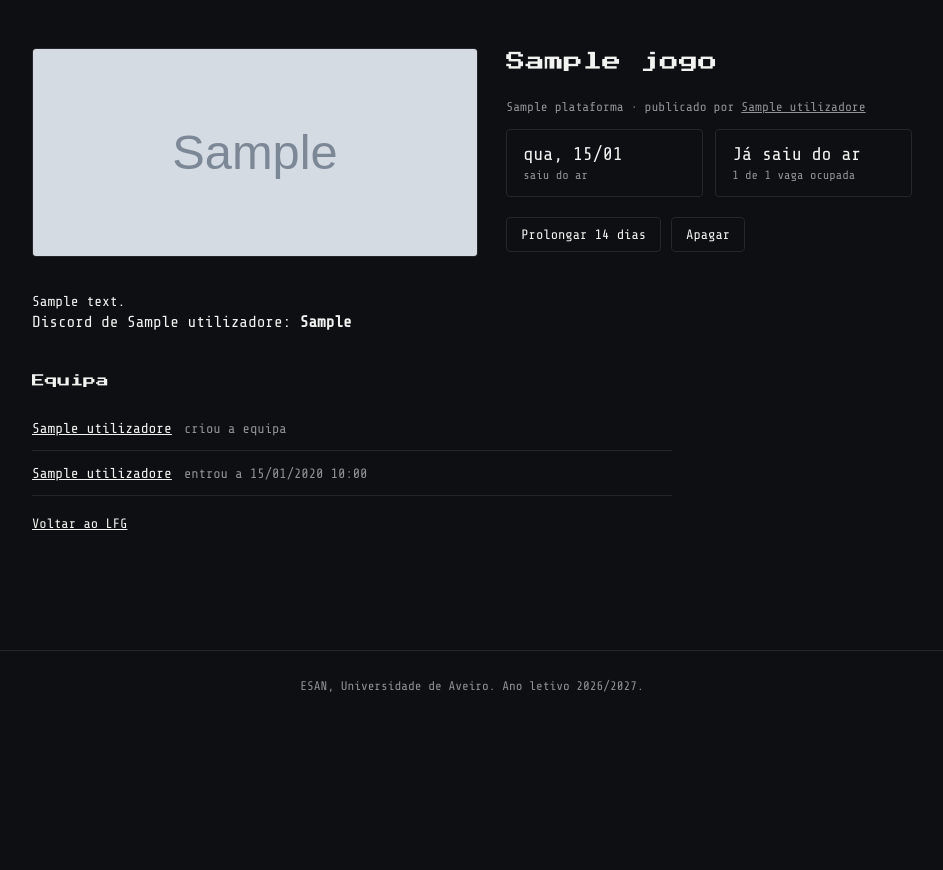
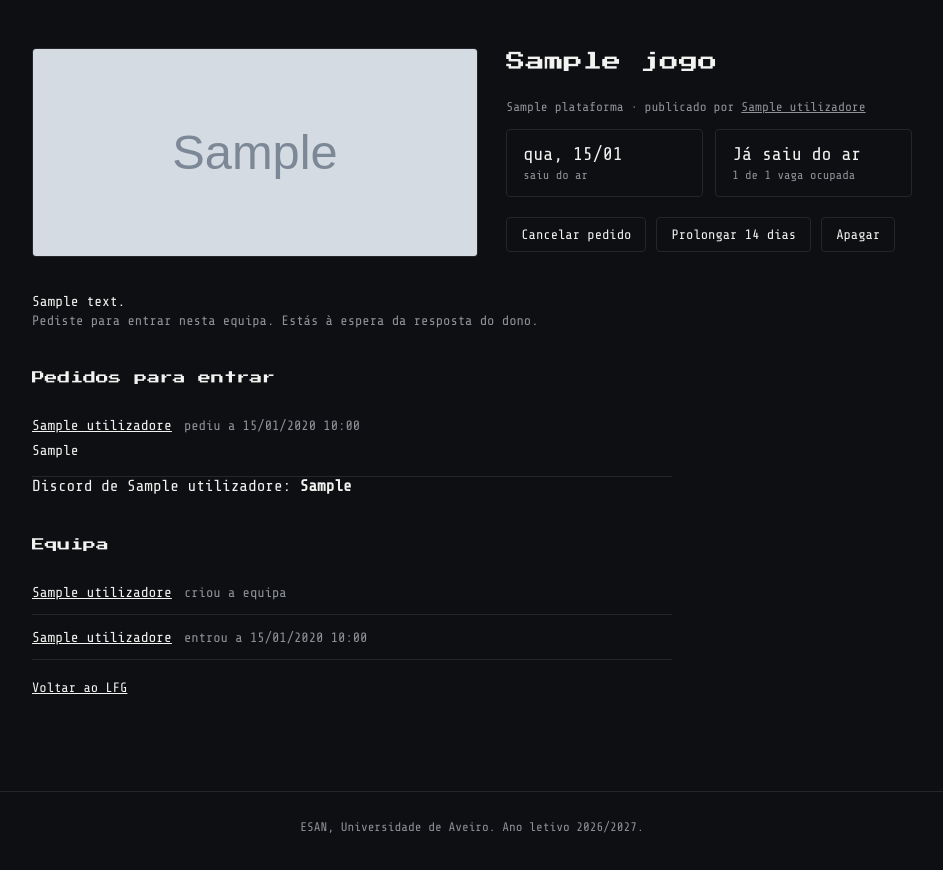
Before and after one commit to Ruben-Arroz/Im-Gamer, a PHP site: page /projeto/lfg_ver.php?id=1 in a window 1280 px wide. Shown: the part 71-941 px from the top of the page, without its empty margins (168-1111 px from the left). Before the commit the page ends 763 px from the top, so only its background shows below. Run offline with PHP 8.4, Linux system fonts and the light colour scheme; the visitor is signed in with stand-in values (Sample User, id 1); tables that the repository leaves empty hold one stand-in row (values such as "Sample post"); grey boxes marked "Sample" are stand-in pictures.

Commit message:
pagina de jogadorespedidos para entrar nas equipas com filtros

```diff
--- a/projeto/assets/css/site.css
+++ b/projeto/assets/css/site.css
@@ -1364,6 +1364,7 @@ a.barra-nome:hover {
 }
 
 .jogo-acoes button,
+.botao-cheio,
 .botao-contorno {
     background: var(--text);
     color: var(--bg);
@@ -1376,8 +1377,14 @@ a.barra-nome:hover {
     text-decoration: none;
 }
 
-.jogo-acoes button:hover {
+.jogo-acoes button:hover,
+.botao-cheio:hover {
     background: var(--hover);
+}
+
+/* o pedido para entrar numa equipa tem o botão por baixo da mensagem */
+.pedido-lfg .botao-cheio {
+    margin-top: 10px;
 }
 
 .jogo-acoes .botao-contorno,
--- a/projeto/classes/Lfg.php
+++ b/projeto/classes/Lfg.php
@@ -165,11 +165,11 @@ class Lfg
         return (int) $stmt->fetchColumn();
     }
 
-    public static function criar(int $utilizadorId, int $jogoId, ?int $plataformaId, string $descricao, int $vagas, string $dataFim, ?string $discord): int
+    public static function criar(int $utilizadorId, int $jogoId, ?int $plataformaId, string $descricao, int $vagas, string $dataFim, ?string $discord, bool $aprovar): int
     {
         $pdo = Database::ligar();
-        $stmt = $pdo->prepare('INSERT INTO LFG_Posts (utilizador_id, jogo_id, plataforma_id, descricao, discord, vagas, data_fim)
-            VALUES (:utilizador, :jogo, :plataforma, :descricao, :discord, :vagas, :data_fim)');
+        $stmt = $pdo->prepare('INSERT INTO LFG_Posts (utilizador_id, jogo_id, plataforma_id, descricao, discord, vagas, aprovar, data_fim)
+            VALUES (:utilizador, :jogo, :plataforma, :descricao, :discord, :vagas, :aprovar, :data_fim)');
         $stmt->execute([
             'utilizador' => $utilizadorId,
             'jogo' => $jogoId,
@@ -177,6 +177,7 @@ class Lfg
             'descricao' => $descricao,
             'discord' => $discord,
             'vagas' => $vagas,
+            'aprovar' => $aprovar ? 1 : 0,
             'data_fim' => $dataFim,
         ]);
 
@@ -205,7 +206,26 @@ class Lfg
         return $livres == 1 ? 'Falta 1 jogador' : 'Faltam ' . $livres . ' jogadores';
     }
 
+    // entrar logo na equipa, só nos anúncios sem aprovação
     public static function entrar(int $postId, int $utilizadorId, string $nome): array
+    {
+        $anuncio = self::buscar($postId);
+        if ($anuncio && $anuncio['aprovar']) {
+            return ['sucesso' => false, 'erro' => 'Neste anúncio o dono aprova quem entra, faz um pedido.'];
+        }
+
+        $erro = self::juntar($postId, $utilizadorId);
+        if ($erro) {
+            return ['sucesso' => false, 'erro' => $erro];
+        }
+
+        Notificacoes::criar($anuncio['utilizador_id'], 'lfg', $nome . ' entrou na tua equipa de ' . $anuncio['jogo'] . '.');
+
+        return ['sucesso' => true];
+    }
+
+    // mete a pessoa na equipa, devolve o erro ou null se correu bem
+    private static function juntar(int $postId, int $utilizadorId): ?string
     {
         $pdo = Database::ligar();
         $pdo->beginTransaction();
@@ -235,22 +255,151 @@ class Lfg
 
             if ($erro) {
                 $pdo->rollBack();
-                return ['sucesso' => false, 'erro' => $erro];
+                return $erro;
             }
 
             $stmt = $pdo->prepare('INSERT INTO LFG_Participantes (post_id, utilizador_id) VALUES (:post, :utilizador)');
+            $stmt->execute(['post' => $postId, 'utilizador' => $utilizadorId]);
+
+            // se tinha um pedido à espera já não precisa dele
+            $stmt = $pdo->prepare('DELETE FROM LFG_Pedidos WHERE post_id = :post AND utilizador_id = :utilizador');
             $stmt->execute(['post' => $postId, 'utilizador' => $utilizadorId]);
 
             $pdo->commit();
         } catch (PDOException $erro) {
             $pdo->rollBack();
             error_log($erro->getMessage());
-            return ['sucesso' => false, 'erro' => 'Não foi possível entrar na equipa. Tenta outra vez.'];
+            return 'Não foi possível entrar na equipa. Tenta outra vez.';
         }
 
-        Notificacoes::criar($anuncio['utilizador_id'], 'lfg', $nome . ' entrou na tua equipa de ' . $anuncio['jogo'] . '.');
+        return null;
+    }
+
+    // pedido para entrar num anúncio em que o dono aprova quem entra
+    public static function pedir(int $postId, int $utilizadorId, string $nome, ?string $mensagem): array
+    {
+        $anuncio = self::buscar($postId);
+        $meuPedido = self::meuPedido($postId, $utilizadorId);
+
+        $erro = null;
+        if (!$anuncio) {
+            $erro = 'Este anúncio já não existe.';
+        } elseif ((int) $anuncio['utilizador_id'] === $utilizadorId) {
+            $erro = 'Não podes pedir para entrar na tua própria equipa.';
+        } elseif ($anuncio['estado'] !== 'aberto' || self::expirado($anuncio)) {
+            $erro = 'Este anúncio já não aceita jogadores.';
+        } elseif (self::participa($postId, $utilizadorId)) {
+            $erro = 'Já estás nesta equipa.';
+        } elseif ($meuPedido === 'pendente') {
+            $erro = 'Já pediste para entrar, espera pela resposta do dono.';
+        } elseif ($meuPedido === 'recusado') {
+            $erro = 'O dono já recusou o teu pedido para esta equipa.';
+        } elseif ($anuncio['participantes'] >= $anuncio['vagas']) {
+            $erro = 'A equipa já está completa.';
+        }
+
+        if ($erro) {
+            return ['sucesso' => false, 'erro' => $erro];
+        }
+
+        // o IGNORE é pq a bd só deixa um pedido por pessoa em cada anúncio
+        $pdo = Database::ligar();
+        $stmt = $pdo->prepare('INSERT IGNORE INTO LFG_Pedidos (post_id, utilizador_id, mensagem) VALUES (:post, :utilizador, :mensagem)');
+        $stmt->execute(['post' => $postId, 'utilizador' => $utilizadorId, 'mensagem' => $mensagem]);
+
+        if ($stmt->rowCount()) {
+            Notificacoes::criar($anuncio['utilizador_id'], 'lfg', $nome . ' pediu para entrar na tua equipa de ' . $anuncio['jogo'] . '.');
+        }
 
         return ['sucesso' => true];
+    }
+
+    // 'pendente', 'recusado' ou null se a pessoa não fez nenhum pedido
+    public static function meuPedido(int $postId, int $utilizadorId): ?string
+    {
+        $pdo = Database::ligar();
+        $stmt = $pdo->prepare('SELECT estado FROM LFG_Pedidos WHERE post_id = :post AND utilizador_id = :utilizador');
+        $stmt->execute(['post' => $postId, 'utilizador' => $utilizadorId]);
+        $estado = $stmt->fetchColumn();
+
+        return $estado === false ? null : $estado;
+    }
+
+    // os pedidos à espera de resposta, para o dono ver
+    public static function pedidos(int $postId): array
+    {
+        $pdo = Database::ligar();
+        $stmt = $pdo->prepare("SELECT pe.id, pe.mensagem, pe.data_criacao, u.nome_utilizador FROM LFG_Pedidos pe
+            JOIN Utilizadores u ON u.id = pe.utilizador_id
+            WHERE pe.post_id = :post AND pe.estado = 'pendente'
+            ORDER BY pe.data_criacao");
+        $stmt->execute(['post' => $postId]);
+
+        return $stmt->fetchAll();
+    }
+
+    public static function cancelarPedido(int $postId, int $utilizadorId): void
+    {
+        $pdo = Database::ligar();
+        $stmt = $pdo->prepare("DELETE FROM LFG_Pedidos WHERE post_id = :post AND utilizador_id = :utilizador AND estado = 'pendente'");
+        $stmt->execute(['post' => $postId, 'utilizador' => $utilizadorId]);
+    }
+
+    // o dono aceita o pedido, devolve o erro ou null se correu bem
+    public static function aceitarPedido(int $postId, int $donoId, int $pedidoId): ?string
+    {
+        $anuncio = self::buscar($postId);
+        if (!$anuncio || (int) $anuncio['utilizador_id'] !== $donoId) {
+            return null;
+        }
+
+        $pdo = Database::ligar();
+        $stmt = $pdo->prepare("SELECT utilizador_id FROM LFG_Pedidos WHERE id = :id AND post_id = :post AND estado = 'pendente'");
+        $stmt->execute(['id' => $pedidoId, 'post' => $postId]);
+        $candidato = $stmt->fetchColumn();
+        if (!$candidato) {
+            return null;
+        }
+
+        // usa o mesmo código do entrar, assim a última vaga continua protegida
+        $erro = self::juntar($postId, (int) $candidato);
+        if ($erro) {
+            return $erro;
+        }
+
+        Notificacoes::criar((int) $candidato, 'lfg', 'Entraste na equipa de ' . $anuncio['jogo'] . ' de ' . $anuncio['nome_utilizador'] . ', o dono aceitou o teu pedido.');
+
+        return null;
+    }
+
+    public static function recusarPedido(int $postId, int $donoId, int $pedidoId): void
+    {
+        $anuncio = self::buscar($postId);
+        if (!$anuncio || (int) $anuncio['utilizador_id'] !== $donoId) {
+            return;
+        }
+
+        $pdo = Database::ligar();
+        $stmt = $pdo->prepare("SELECT utilizador_id FROM LFG_Pedidos WHERE id = :id AND post_id = :post AND estado = 'pendente'");
+        $stmt->execute(['id' => $pedidoId, 'post' => $postId]);
+        $candidato = $stmt->fetchColumn();
+        if (!$candidato) {
+            return;
+        }
+
+        // fica guardado como recusado para a pessoa não poder pedir outra vez
+        $stmt = $pdo->prepare("UPDATE LFG_Pedidos SET estado = 'recusado' WHERE id = :id");
+        $stmt->execute(['id' => $pedidoId]);
+
+        Notificacoes::criar((int) $candidato, 'lfg', 'O teu pedido para a equipa de ' . $anuncio['jogo'] . ' de ' . $anuncio['nome_utilizador'] . ' foi recusado.');
+    }
+
+    // o dono liga ou desliga a aprovação de quem entra
+    public static function mudarAprovacao(int $postId, int $donoId, bool $aprovar): void
+    {
+        $pdo = Database::ligar();
+        $stmt = $pdo->prepare('UPDATE LFG_Posts SET aprovar = :aprovar WHERE id = :id AND utilizador_id = :dono');
+        $stmt->execute(['aprovar' => $aprovar ? 1 : 0, 'id' => $postId, 'dono' => $donoId]);
     }
 
     public static function sair(int $postId, int $utilizadorId, string $nome): void
--- a/projeto/includes/header.php
+++ b/projeto/includes/header.php
@@ -23,7 +23,7 @@ if (Auth::autenticado()) {
 <link rel="preconnect" href="https://fonts.gstatic.com" crossorigin>
 <link href="https://fonts.googleapis.com/css2?family=Press+Start+2P&family=Share+Tech+Mono&display=swap" rel="stylesheet">
 <link rel="stylesheet" href="<?= BASE_URL ?>/common/style.css?v=2">
-<link rel="stylesheet" href="<?= BASE_URL ?>/projeto/assets/css/site.css?v=38">
+<link rel="stylesheet" href="<?= BASE_URL ?>/projeto/assets/css/site.css?v=39">
 </head>
 <body>
 
--- a/projeto/jogadores.php
+++ b/projeto/jogadores.php
@@ -130,7 +130,7 @@ require_once __DIR__ . '/includes/header.php';
                     <p class="texto-dim">
                         <?= $jogador['plataforma'] ? 'Prefere ' . htmlspecialchars($jogador['plataforma']) : 'Sem plataforma preferida' ?>
                         <?php if ($jogador['servicos']): ?>
-                            · <?= Jogadores::nomesContas($jogador['servicos']) ?>
+                            · <?= htmlspecialchars(Jogadores::nomesContas($jogador['servicos'])) ?>
                         <?php endif; ?>
                     </p>
                 </div>
--- a/projeto/lfg_ver.php
+++ b/projeto/lfg_ver.php
@@ -21,6 +21,24 @@ if ($anuncio && $_SERVER['REQUEST_METHOD'] === 'POST') {
         if (!$resultado['sucesso']) {
             $erro = $resultado['erro'];
         }
+    } elseif ($acao === 'pedir') {
+        $mensagem = trim(filter_input(INPUT_POST, 'mensagem', FILTER_UNSAFE_RAW) ?? '');
+        if (mb_strlen($mensagem) > 255) {
+            $erro = 'A mensagem só pode ter até 255 letras.';
+        } else {
+            $resultado = Lfg::pedir($id, $utilizadorId, $_SESSION['nome_utilizador'], $mensagem === '' ? null : $mensagem);
+            if (!$resultado['sucesso']) {
+                $erro = $resultado['erro'];
+            }
+        }
+    } elseif ($acao === 'cancelar_pedido') {
+        Lfg::cancelarPedido($id, $utilizadorId);
+    } elseif ($acao === 'aceitar') {
+        $erro = Lfg::aceitarPedido($id, $utilizadorId, (int) filter_input(INPUT_POST, 'pedido_id', FILTER_VALIDATE_INT));
+    } elseif ($acao === 'recusar') {
+        Lfg::recusarPedido($id, $utilizadorId, (int) filter_input(INPUT_POST, 'pedido_id', FILTER_VALIDATE_INT));
+    } elseif ($acao === 'com_aprovacao' || $acao === 'sem_aprovacao') {
+        Lfg::mudarAprovacao($id, $utilizadorId, $acao === 'com_aprovacao');
     } elseif ($acao === 'sair') {
         Lfg::sair($id, $utilizadorId, $_SESSION['nome_utilizador']);
     } elseif ($acao === 'fechar') {
@@ -50,7 +68,9 @@ if ($anuncio) {
     $participo = Lfg::participa($id, $utilizadorId);
     $estado = Lfg::estado($anuncio);
     $terminado = Lfg::expirado($anuncio);
-    $podeEntrar = !$dono && !$participo && $anuncio['estado'] === 'aberto' && !$terminado && $anuncio['participantes'] < $anuncio['vagas'];
+    $meuPedido = Lfg::meuPedido($id, $utilizadorId);
+    $pedidos = $dono ? Lfg::pedidos($id) : [];
+    $podeEntrar = !$dono && !$participo && !$meuPedido && $anuncio['estado'] === 'aberto' && !$terminado && $anuncio['participantes'] < $anuncio['vagas'];
 }
 
 $tituloPagina = 'Anúncio de LFG';
@@ -90,10 +110,17 @@ require_once __DIR__ . '/includes/header.php';
                 </div>
 
                 <div class="jogo-acoes">
-                    <?php if ($podeEntrar): ?>
+                    <?php if ($podeEntrar && !$anuncio['aprovar']): ?>
                         <form method="post">
                             <input type="hidden" name="token" value="<?= Auth::token() ?>">
                             <button type="submit" name="acao" value="entrar">Entrar na equipa</button>
+                        </form>
+                    <?php endif; ?>
+
+                    <?php if ($meuPedido === 'pendente'): ?>
+                        <form method="post" onsubmit="return confirm('Cancelar o pedido?');">
+                            <input type="hidden" name="token" value="<?= Auth::token() ?>">
+                            <button type="submit" name="acao" value="cancelar_pedido" class="botao-contorno">Cancelar pedido</button>
                         </form>
                     <?php endif; ?>
 
@@ -114,6 +141,14 @@ require_once __DIR__ . '/includes/header.php';
                             <?php endif; ?>
                         </form>
                         <a class="botao-contorno" href="<?= BASE_URL ?>/projeto/jogadores.php?jogo_id=<?= $anuncio['jogo_id'] ?>">Convidar jogadores</a>
+                        <form method="post">
+                            <input type="hidden" name="token" value="<?= Auth::token() ?>">
+                            <?php if ($anuncio['aprovar']): ?>
+                                <button type="submit" name="acao" value="sem_aprovacao" class="botao-contorno">Deixar entrar sem aprovação</button>
+                            <?php else: ?>
+                                <button type="submit" name="acao" value="com_aprovacao" class="botao-contorno">Aprovar quem entra</button>
+                            <?php endif; ?>
+                        </form>
                     <?php endif; ?>
 
                     <?php if ($dono): ?>
@@ -135,6 +170,45 @@ require_once __DIR__ . '/includes/header.php';
         <?php endif; ?>
 
         <p class="jogo-descricao"><?= nl2br(htmlspecialchars($anuncio['descricao'])) ?></p>
+
+        <?php if ($podeEntrar && $anuncio['aprovar']): ?>
+            <form method="post" class="formulario-avaliacao pedido-lfg">
+                <input type="hidden" name="token" value="<?= Auth::token() ?>">
+                <p class="texto-dim">O dono deste anúncio aprova quem entra na equipa.</p>
+                <label for="mensagem">Mensagem para o dono (opcional)</label>
+                <textarea id="mensagem" name="mensagem" rows="3" maxlength="255" placeholder="Por exemplo: tenho 15k e microfone, jogo à noite"><?= htmlspecialchars($_POST['mensagem'] ?? '') ?></textarea>
+                <button type="submit" name="acao" value="pedir" class="botao-cheio">Pedir para entrar</button>
+            </form>
+        <?php elseif ($meuPedido === 'pendente'): ?>
+            <p class="texto-dim">Pediste para entrar nesta equipa. Estás à espera da resposta do dono.</p>
+        <?php elseif ($meuPedido === 'recusado'): ?>
+            <p class="texto-dim">O dono recusou o teu pedido para esta equipa.</p>
+        <?php endif; ?>
+
+        <?php if ($pedidos): ?>
+            <h2>Pedidos para entrar</h2>
+            <ul class="lista-avaliacoes">
+                <?php foreach ($pedidos as $pedido): ?>
+                    <li>
+                        <a href="<?= BASE_URL ?>/projeto/perfil.php?u=<?= urlencode($pedido['nome_utilizador']) ?>"><?= htmlspecialchars($pedido['nome_utilizador']) ?></a>
+                        <span class="texto-dim">pediu a <?= (new DateTime($pedido['data_criacao']))->format('d/m/Y H:i') ?></span>
+
+                        <?php if (!$terminado): ?>
+                            <form method="post" class="lista-acao">
+                                <input type="hidden" name="token" value="<?= Auth::token() ?>">
+                                <input type="hidden" name="pedido_id" value="<?= $pedido['id'] ?>">
+                                <button type="submit" name="acao" value="aceitar" class="botao-cheio">Aceitar</button>
+                                <button type="submit" name="acao" value="recusar" class="botao-contorno" onclick="return confirm('Recusar este pedido? A pessoa não vai poder pedir outra vez.');">Recusar</button>
+                            </form>
+                        <?php endif; ?>
+
+                        <?php if ($pedido['mensagem']): ?>
+                            <p><?= nl2br(htmlspecialchars($pedido['mensagem'])) ?></p>
+                        <?php endif; ?>
+                    </li>
+                <?php endforeach; ?>
+            </ul>
+        <?php endif; ?>
 
         <!-- o discord só aparece ao dono e a quem já entrou na equipa -->
         <?php if ($anuncio['discord']): ?>
```
Also changed, not shown: docs/bd/im_gamer_ddl.sql (+15 -0 lines), projeto/api/lfg_ver.php (+17 -3 lines), projeto/lfg_criar.php (+10 -1 lines).
